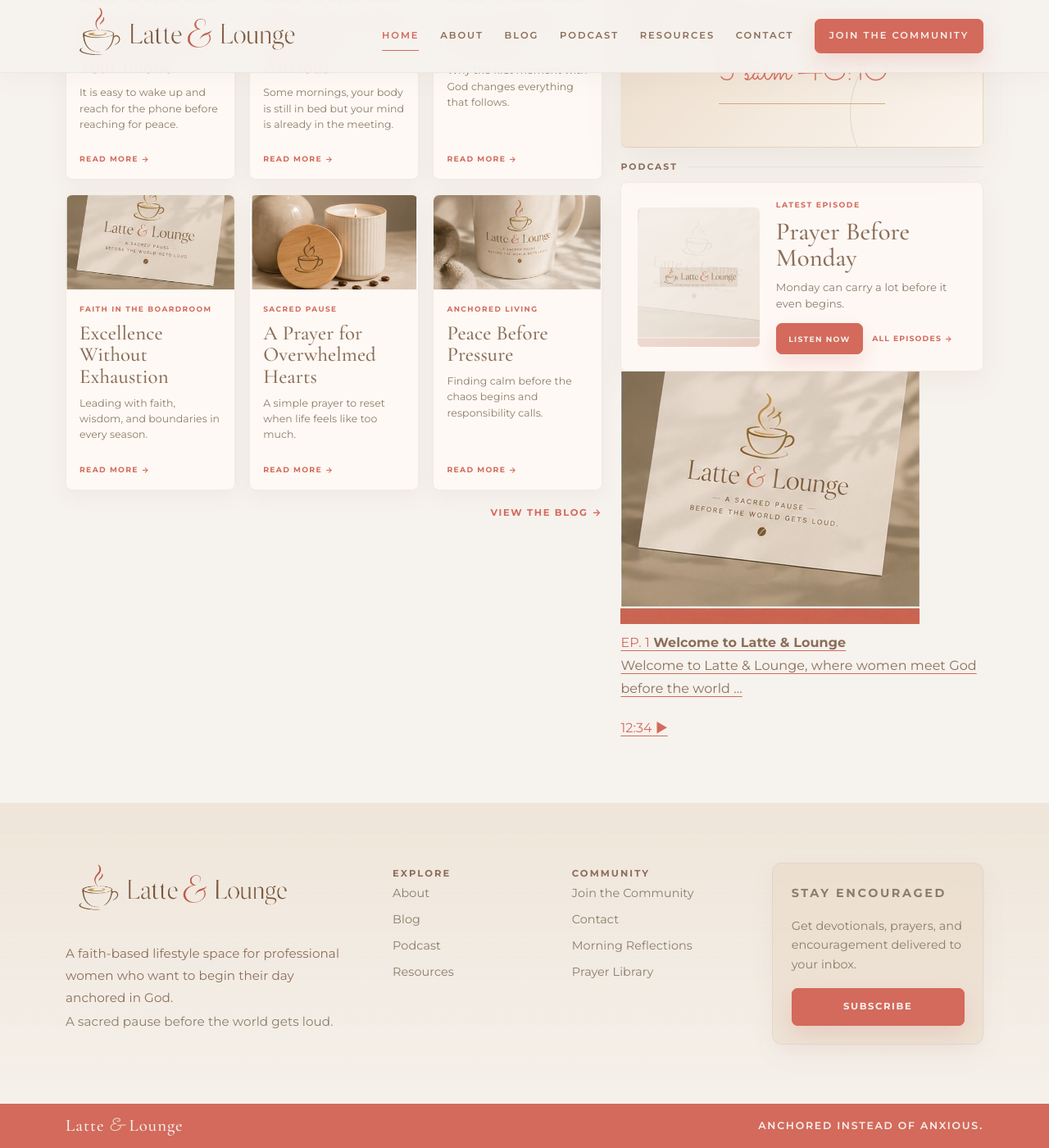
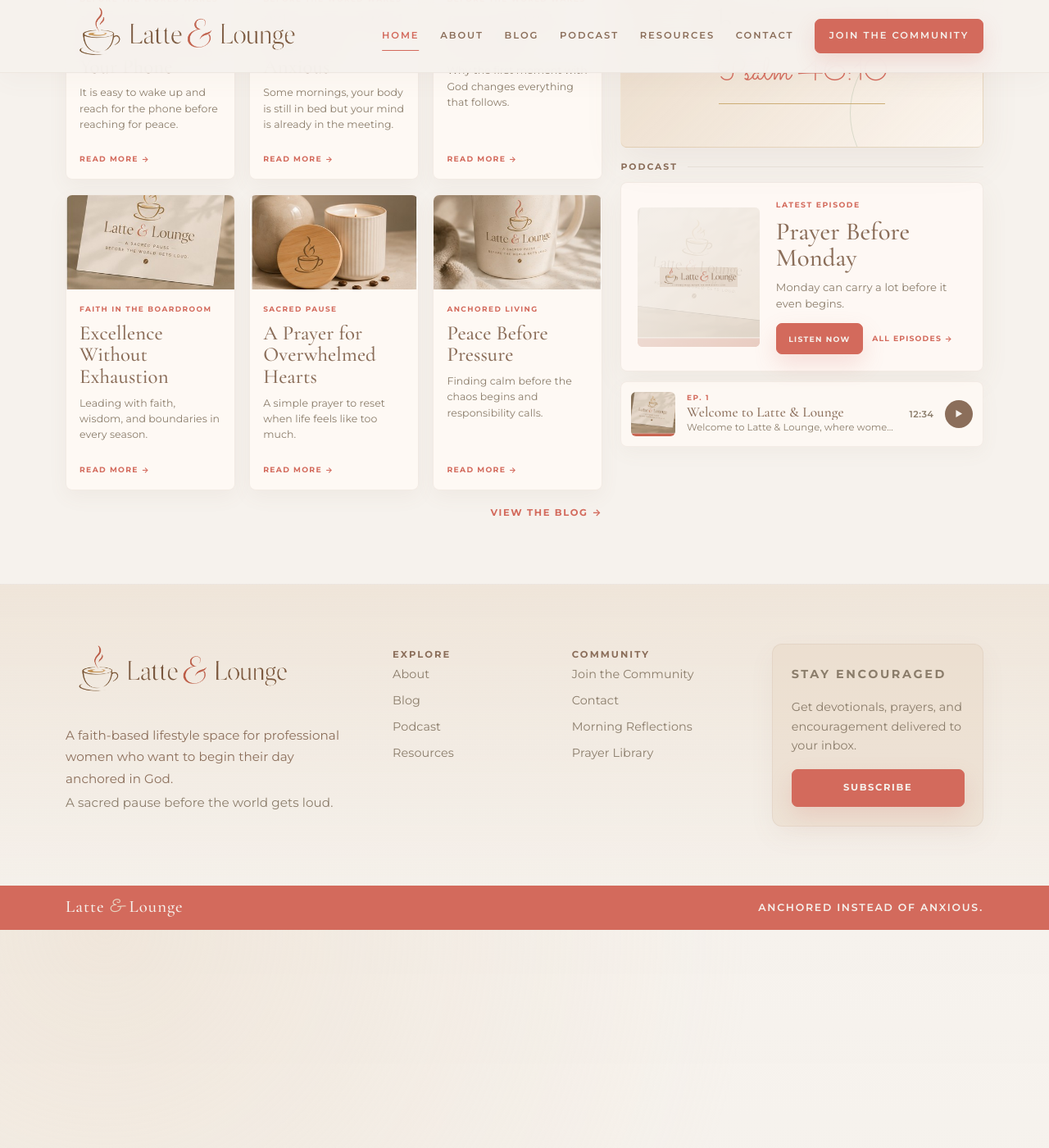
Before and after one commit to jeffthomasiii/latte-lounge-poc, a Jekyll site: the page built from docs/index.md, in a window 1280 px wide and 1400 px high, scrolled down 1045 px. Shown: the whole window at 82% size. Built offline with Jekyll 4.4.1, drawn with Linux system fonts in a browser that asks for light colours.

Commit message:
Style mini episode row beneath homepage podcast card

```diff
--- a/docs/assets/css/homepage-lower-adjustments.css
+++ b/docs/assets/css/homepage-lower-adjustments.css
@@ -191,6 +191,91 @@
   letter-spacing: 0.13em;
 }
 
+.home-podcast-mini-row {
+  display: grid;
+  grid-template-columns: 54px minmax(0, 1fr) auto 34px;
+  gap: 0.85rem;
+  align-items: center;
+  margin-top: 0.75rem;
+  padding: 0.75rem;
+  background: rgba(255, 250, 245, 0.78);
+  border: 1px solid rgba(139, 110, 90, 0.09);
+  border-radius: 8px;
+  color: var(--soft-mocha);
+  text-decoration: none;
+  box-shadow: 0 8px 22px rgba(139, 110, 90, 0.05);
+  transition: transform 0.22s ease, box-shadow 0.22s ease;
+}
+
+.home-podcast-mini-row:hover {
+  color: var(--soft-mocha);
+  transform: translateY(-2px);
+  box-shadow: 0 14px 34px rgba(139, 110, 90, 0.1);
+}
+
+.home-podcast-mini-row img {
+  width: 54px;
+  height: 54px;
+  object-fit: cover;
+  border-radius: 6px;
+}
+
+.home-podcast-mini-copy {
+  min-width: 0;
+}
+
+.home-podcast-mini-copy span {
+  display: block;
+  margin-bottom: 0.18rem;
+  color: var(--terracotta);
+  font-size: 0.56rem;
+  font-weight: 800;
+  letter-spacing: 0.16em;
+  line-height: 1;
+  text-transform: uppercase;
+}
+
+.home-podcast-mini-copy strong {
+  display: block;
+  overflow: hidden;
+  color: var(--soft-mocha);
+  font-family: var(--font-display);
+  font-size: 1.08rem;
+  font-weight: 500;
+  line-height: 1.1;
+  text-overflow: ellipsis;
+  white-space: nowrap;
+}
+
+.home-podcast-mini-copy p {
+  overflow: hidden;
+  margin: 0.18rem 0 0;
+  color: var(--warm-taupe);
+  font-size: 0.72rem;
+  line-height: 1.35;
+  text-overflow: ellipsis;
+  white-space: nowrap;
+}
+
+.home-podcast-mini-time {
+  color: var(--warm-taupe);
+  font-size: 0.7rem;
+  font-weight: 600;
+  letter-spacing: 0.04em;
+}
+
+.home-podcast-mini-play {
+  width: 34px;
+  height: 34px;
+  display: inline-grid;
+  place-items: center;
+  background: var(--soft-mocha);
+  border-radius: 999px;
+  color: var(--cream);
+  font-size: 0.62rem;
+  line-height: 1;
+}
+
 .home-blog-cta-row {
   display: flex;
   justify-content: flex-end;
@@ -220,6 +305,19 @@
     min-height: 220px;
   }
 
+  .home-podcast-mini-row {
+    grid-template-columns: 48px minmax(0, 1fr) 32px;
+  }
+
+  .home-podcast-mini-row img {
+    width: 48px;
+    height: 48px;
+  }
+
+  .home-podcast-mini-time {
+    display: none;
+  }
+
   .home-blog-cta-row {
     justify-content: flex-start;
   }
```
